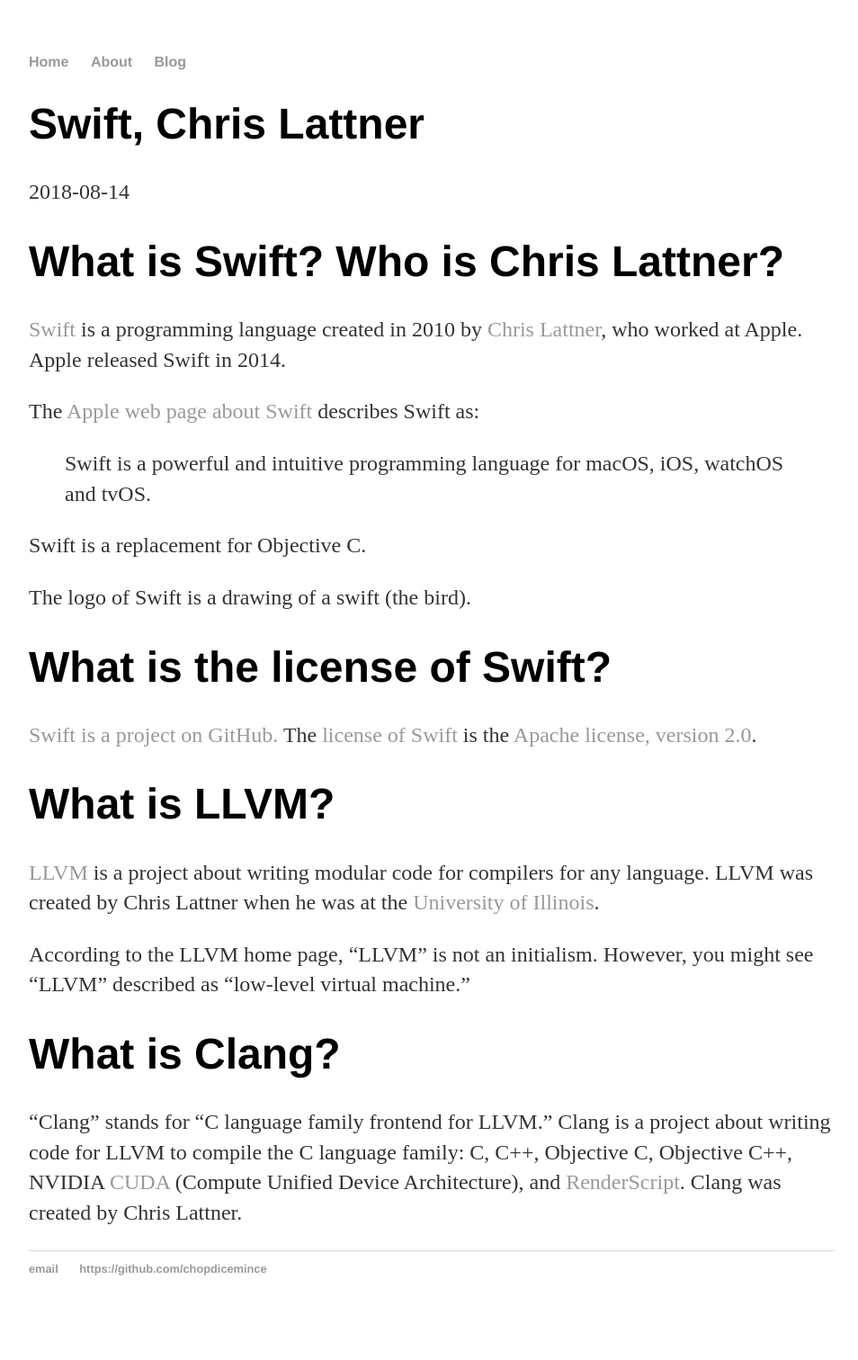
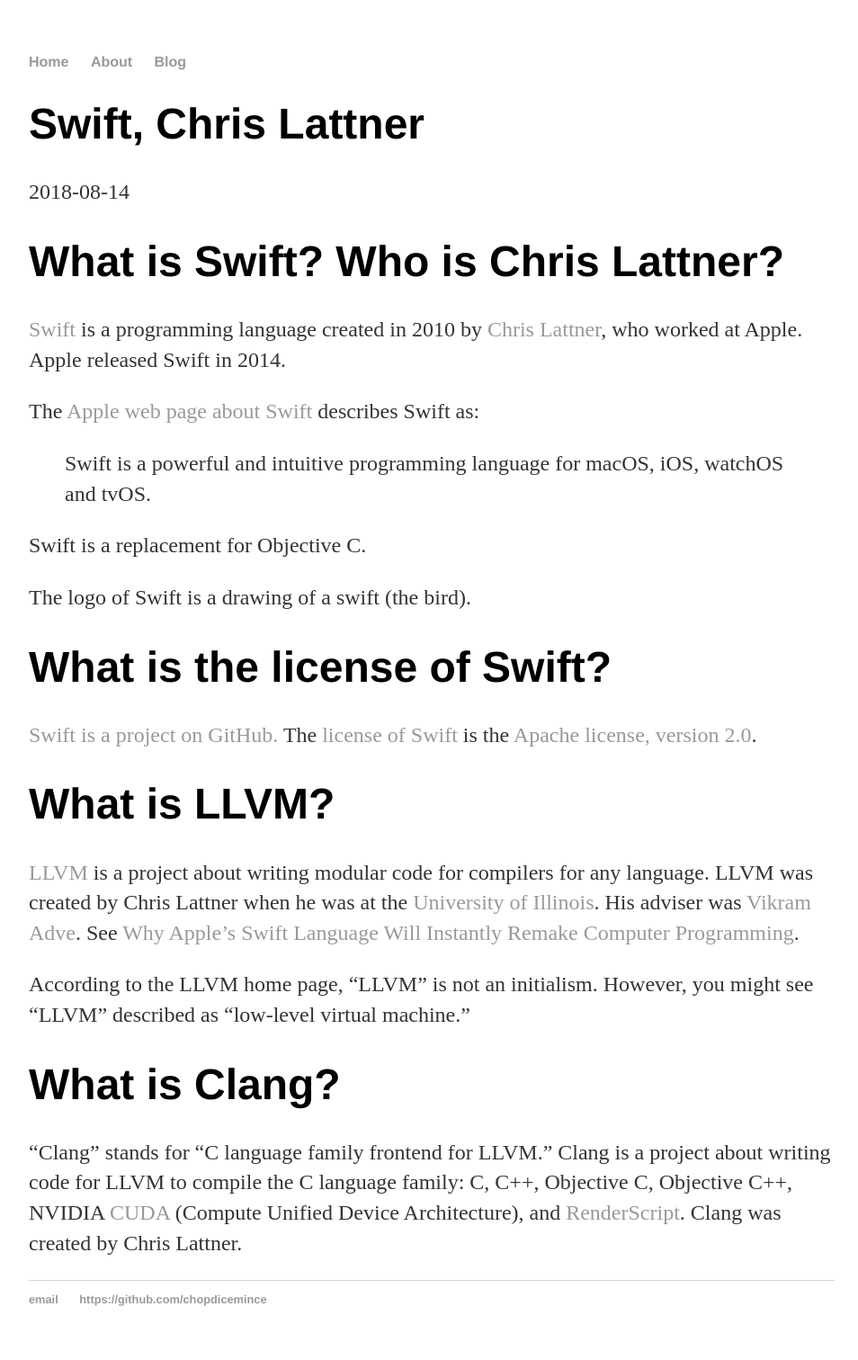
Before and after one commit to chopdicemince/chopdicemince.github.io, a Jekyll site: the page built from _posts/2018-08-14-swift-chris-lattner.md, in a window 1280 px wide. Shown: the whole page at 90% size, without its empty margins (160-1114 px from the left). Built offline with Jekyll 4.4.1, drawn with Linux system fonts in a browser that asks for light colours; before the commit the page ends 1478 px from its top, so only the background shows below that.

Commit message:
Add text about Vikram Adve

```diff
--- a/_posts/2018-08-14-swift-chris-lattner.md
+++ b/_posts/2018-08-14-swift-chris-lattner.md
@@ -22,7 +22,7 @@
 
 # What is LLVM?
 
-[LLVM](https://llvm.org/) is a project about writing modular code for compilers for any language. LLVM was created by Chris Lattner when he was at the [University of Illinois](https://illinois.edu/).
+[LLVM](https://llvm.org/) is a project about writing modular code for compilers for any language. LLVM was created by Chris Lattner when he was at the [University of Illinois](https://illinois.edu/). His adviser was [Vikram Adve](http://vikram.cs.illinois.edu/). See [Why Apple's Swift Language Will Instantly Remake Computer Programming](https://www.wired.com/2014/07/apple-swift/).
 
 According to the LLVM home page, "LLVM" is not an initialism. However, you might see "LLVM" described as "low-level virtual machine."
 
```
